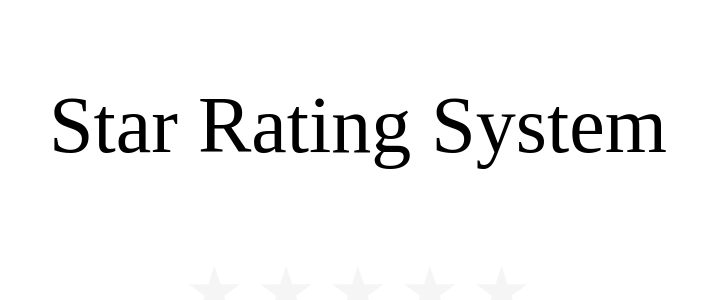
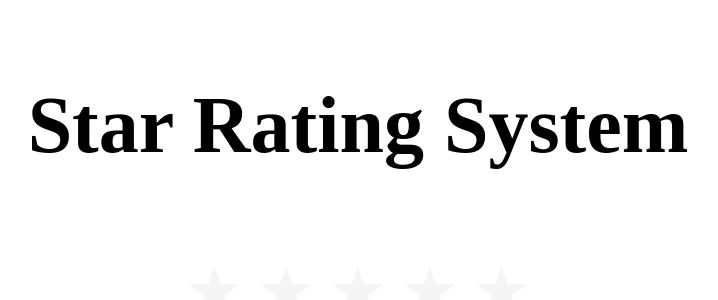
Before and after one commit to amandalynnes/star-rating-system-react, a React (Create React App) app: page / in a window 1280 px wide. Shown: the top 300 px of the page, without its empty margins (282-1000 px from the left). Built offline with nearby package versions, Linux system fonts and the light colour scheme.

Commit message:
Changed <p> to <h1> in App.js and changed specificity of title in App.css file.

```diff
--- a/src/App.css
+++ b/src/App.css
@@ -1,4 +1,4 @@
-.title {
+.App .title {
   display: flex;
   margin: 1em;
   justify-content: center;
--- a/src/App.js
+++ b/src/App.js
@@ -4,7 +4,7 @@ import "./App.css";
 const App = () => {
   return (
     <div className="App">
-      <p className="title">Star Rating System</p>
+      <h1 className="title">Star Rating System</h1>
       <StarRating />
     </div>
   );
```
